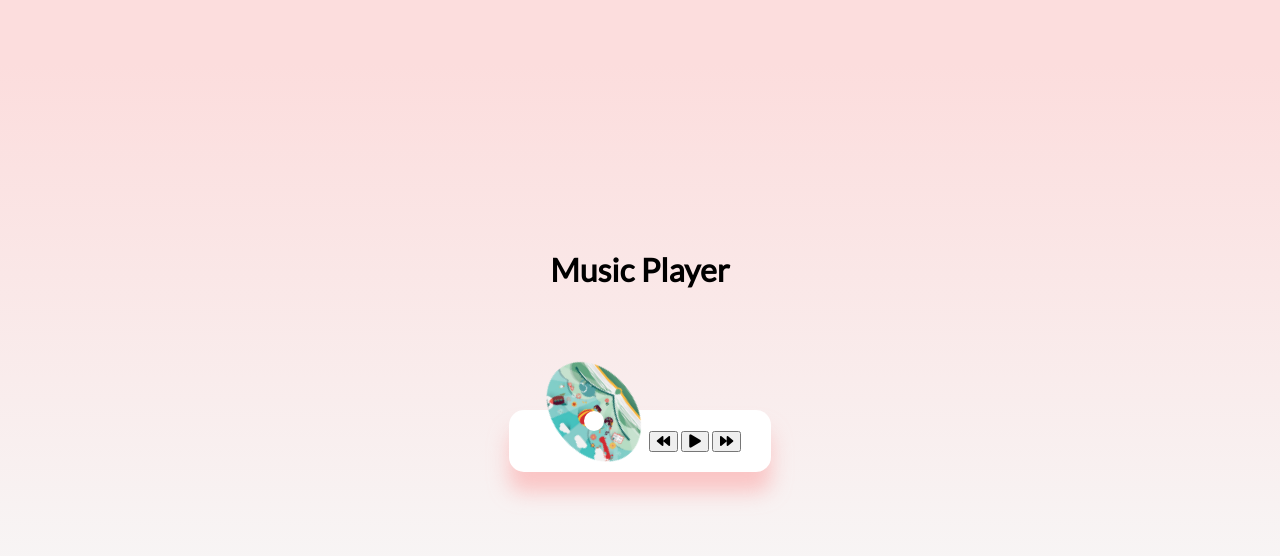
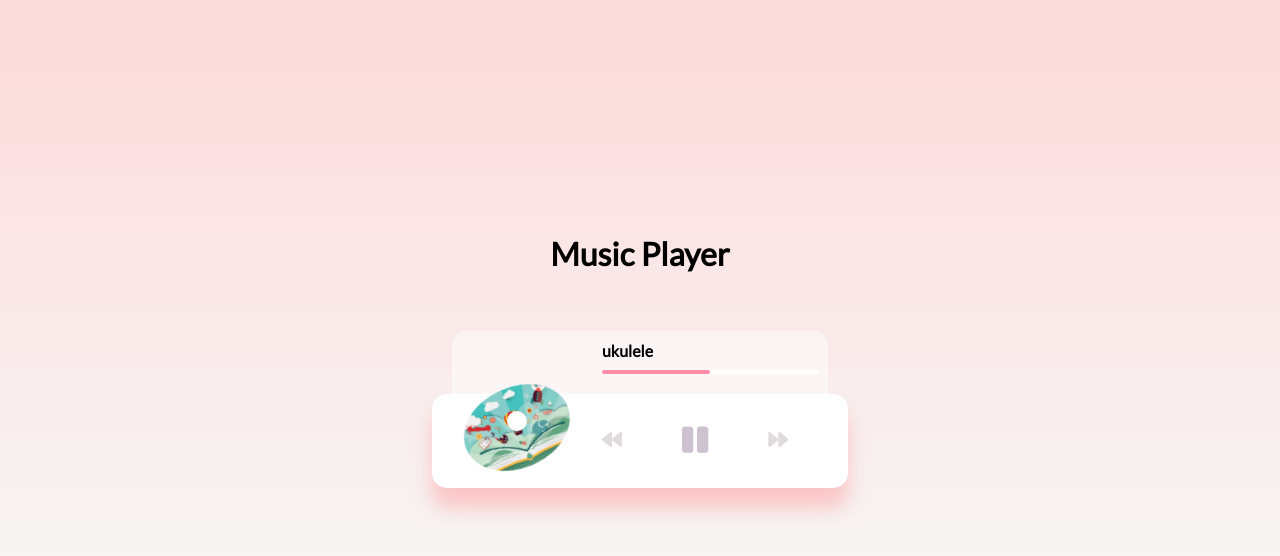
Before and after one commit to KamilaGumkowska/MusicPlayer, a plain HTML site: page index.html in a window 1280 px wide. Both pictures are taken after a click on the button 694 px from the left and 441 px from the top of the page. Drawn offline with Linux system fonts and the light colour scheme.

Commit message:
js added

```diff
--- a/index.html
+++ b/index.html
@@ -10,9 +10,9 @@
 </head>
 <body>
     <h1>Music Player</h1>
-    <div class="music-container play">
+    <div class="music-container ">
         <div class="music-info">
-            <h4 id="title"></h4>
+            <h4 id="title"> ukulele</h4>
             <div class="progress-container">
                 <div class="progress"></div>
             </div>
--- a/script.js
+++ b/script.js
@@ -0,0 +1,97 @@
+const musicContainer = document.querySelector('.music-container')
+const playBtn = document.querySelector('#play')
+const prevBtn = document.querySelector('#prev')
+const nextBtn = document.querySelector('#next')
+const audio = document.querySelector('#audio')
+const progress = document.querySelector('.progress')
+const progressContainer = document.querySelector('.progress-container')
+const title = document.querySelector('#title')
+const cover = document.querySelector('#cover')
+
+// Song titles
+const songs = ['hey', 'summer', 'ukulele']
+
+//keep track of songs
+let songIndex = 2
+
+//Initially load song into Dom
+loadSong(songs[songIndex])
+
+//Update song details
+function loadSong(song) {
+    title.innerText = song
+    audio.src = `music/${song}.mp3`
+    cover.src = `images/${song}.jpg`
+}
+
+function playSong() {
+    musicContainer.classList.add('play')
+
+    playBtn.querySelector('i.fas').classList.remove('fa-play')
+    playBtn.querySelector('i.fas').classList.add('fa-pause')
+
+    audio.play()
+}
+
+function pauseSong() {
+    musicContainer.classList.remove('play')
+    playBtn.querySelector('i.fas').classList.add('fa-play')
+    playBtn.querySelector('i.fas').classList.remove('fa-pause')
+
+    audio.pause() // znacznik audio w html ma już wbudowane metody
+}
+
+function prevSong() {
+    songIndex--
+    if(songIndex < 0) {
+        songIndex = songs.length -1
+    }
+    loadSong(songs[songIndex])
+    playSong()
+
+}
+function nextSong() {
+    songIndex++
+    if(songIndex > songs.length - 1) {
+        songIndex = 0
+    }
+    loadSong(songs[songIndex])
+    playSong()
+
+}
+
+function updateProgress(e) {
+const {duration, currentTime} = e.srcElement
+const progressPercent = (currentTime / duration) * 100
+progress.style.width = `${progressPercent}%`
+}
+
+function setProgress(e) {
+    const width = this.clientWidth
+    const clickX = e.offsetX
+    const duration = audio.duration
+
+    audio.currentTime = (clickX/ width) * duration
+
+}
+
+//Event listeners
+playBtn.addEventListener('click', () => {
+    const isPlaying = musicContainer.classList.contains('play')
+
+    if(isPlaying) {
+        pauseSong()
+    } else {
+        playSong()
+    }
+})
+
+//chage song events
+prevBtn.addEventListener('click', prevSong)
+nextBtn.addEventListener('click', nextSong)
+
+audio.addEventListener('timeupdate', updateProgress)
+
+progressContainer.addEventListener('click', setProgress)
+
+audio.addEventListener('ended', nextSong ) //html5 audio api
--- a/style.css
+++ b/style.css
@@ -78,3 +78,72 @@ body {
     }
 
 }
+
+.navigation {
+    display: flex;
+    align-items: center;
+    justify-content: center;
+    z-index: 1;
+}
+
+.action-btn {
+    background-color: white;
+    border: 0;
+    color: #dfdbdf;
+    font-size: 20px;
+    cursor: pointer;
+    padding: 10px;
+    margin: 0 20px;
+
+}
+
+.action-btn-big {
+    color: #cdc2d0;
+    font-size: 30px;
+}
+.action-btn:focus {
+    outline: 0; /* Ważne, dzięki temu nie mamy obramówek jak klikniemy na elementy */
+}
+
+.music-info {
+    background-color: rgba(255, 255, 255, 0.5);
+    border-radius: 15px 15px 0 0;
+    position: absolute;
+    top: 0;
+    left: 20px;
+    width: calc(100% - 40px);
+    opacity: 0;
+    transform: translateY(0%);
+    padding: 10px 10px 10px 150px;
+    transition: transform 0.3s ease-in, opacity 0.3s ease-in; /* nie tylko transform możemy poddać transition, opacity też */
+
+
+
+}
+.music-container.play .music-info {
+    opacity: 1;
+    transform: translateY(-100%); /* co znaczą te % w translate) */
+}
+
+.music-info h4 {
+    margin: 0;
+}
+
+.progress-container {
+    background-color: #fff;
+    border-radius: 5px;
+    cursor: pointer;
+    margin: 10px 0;
+    height: 4px;
+    width: 100%;
+
+}
+
+.progress {
+    background-color: #fe8daa;
+    border-radius: 5px;
+    height: 100%;
+    width: 50%;
+    transition: width 0.1s linear;
+
+}
```
Also changed, not shown: 5 other files.
